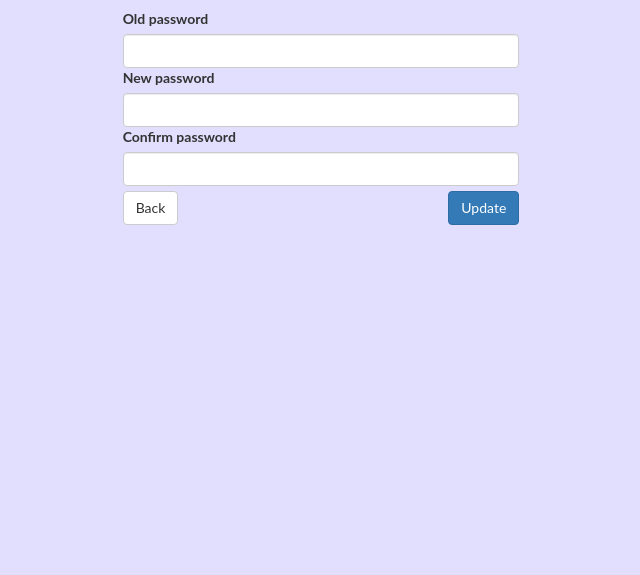
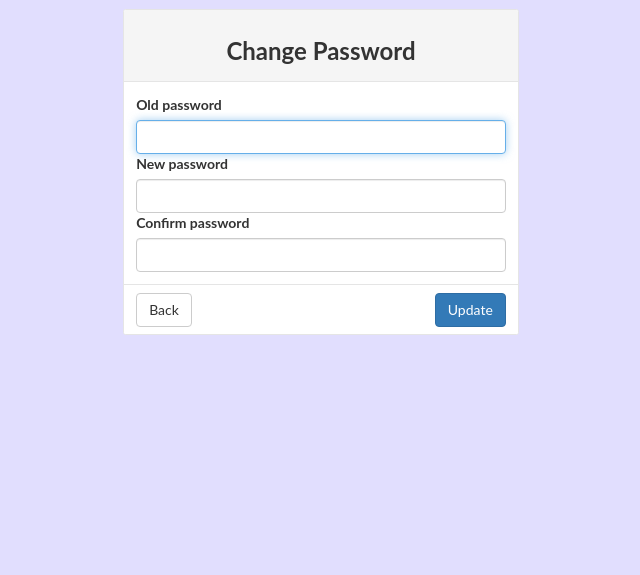
Before and after one commit to Jheysoon/TADPS, a CodeIgniter app: page /database/change_password in a window 1280 px wide. Shown: the part 51-626 px from the top of the page, without its empty margins (319-959 px from the left). Run offline with CodeIgniter, Linux system fonts and the light colour scheme; data that the repository does not hold is empty.

Commit message:
redesign change password

```diff
--- a/application/views/change_pass.php
+++ b/application/views/change_pass.php
@@ -4,20 +4,29 @@
     <div class="container-fluid">
         <div class="row">
             <div class="col-md-4 col-md-offset-4">
+
+                <div class="card" style="background-color: #FFF;">
+                    <form action="/change_password" method="post">
+
+                        <div class="card-header">
+                            <h3 class="text-center">Change Password</h3>
+                        </div>
+                        <div class="card-block">
                             <?php echo $error ?>
-                <form action="/change_password" method="post">
                             <label>Old password</label>
-                    <input type="password" class="form-control" name="old_pass" value="<?php echo set_value('old_pass') ?>">
+                            <input type="password" class="form-control" name="old_pass" value="<?php echo set_value('old_pass') ?>" autofocus>
                             <label>New password</label>
                             <input type="password" class="form-control" name="new_pass" value="<?php echo set_value('new_pass') ?>">
                             <label>Confirm password</label>
                             <input type="password" class="form-control" name="r_pass" value="<?php echo set_value('r_pass') ?>">
-                    <a href="<?php echo base_url() ?>" class="btn btn-default pull-left margin-top-5px">Back</a>
-                    <input type="submit" class="btn btn-primary pull-right margin-top-5px" value="Update">
+                        </div>
+                        <div class="card-footer" style="background-color: #FFF;">
+                            <a href="<?php echo base_url() ?>" class="btn btn-default pull-left">Back</a>
+                            <input type="submit" class="btn btn-primary pull-right" value="Update">
+                            <span class="clearfix"></span>
+                        </div>
                     </form>
                 </div>
-            <div class="col-md-4">
-
             </div>
         </div>
     </div>
```
Lines whose indentation alone changed are shown as unchanged.
